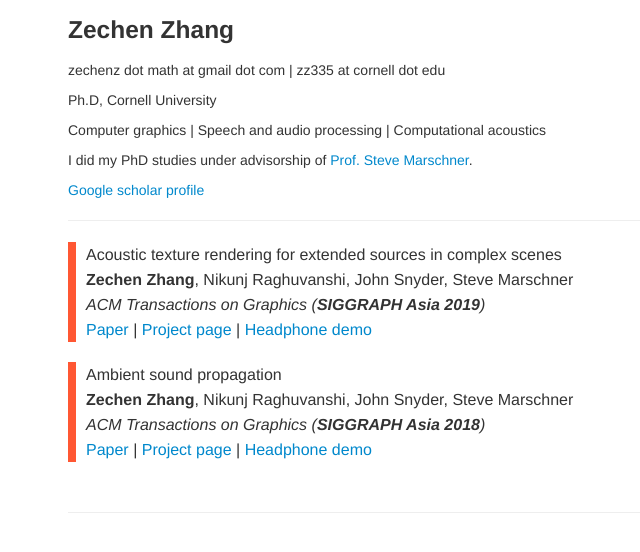
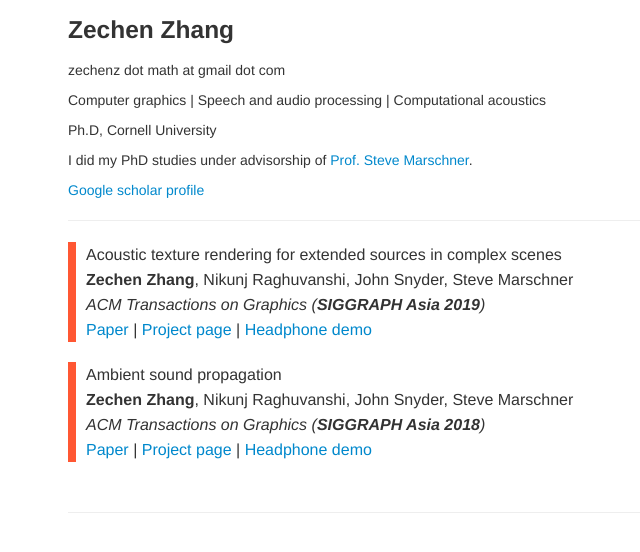
Before and after one commit to ZechenZ/zechenz.github.com, a Jekyll site: the page built from index.md, in a window 1280 px wide. Shown: the top 552 px of the page, without its empty margins (222-862 px from the left). Built offline with Jekyll 4.4.1, drawn with Linux system fonts in a browser that asks for light colours; our own code applies the rules of GitHub Pages for plain Markdown files.

Commit message:
switch order

```diff
--- a/index.md
+++ b/index.md
@@ -9,16 +9,14 @@ title:
 ### Zechen Zhang
 
 zechenz dot math at gmail dot com
-|
-zz335 at cornell dot edu
-
-Ph.D, Cornell University
 
 Computer graphics
 |
 Speech and audio processing
 |
 Computational acoustics
+
+Ph.D, Cornell University
 
 I did my PhD studies under advisorship of [Prof. Steve Marschner](https://www.cs.cornell.edu/~srm/).
 
```
